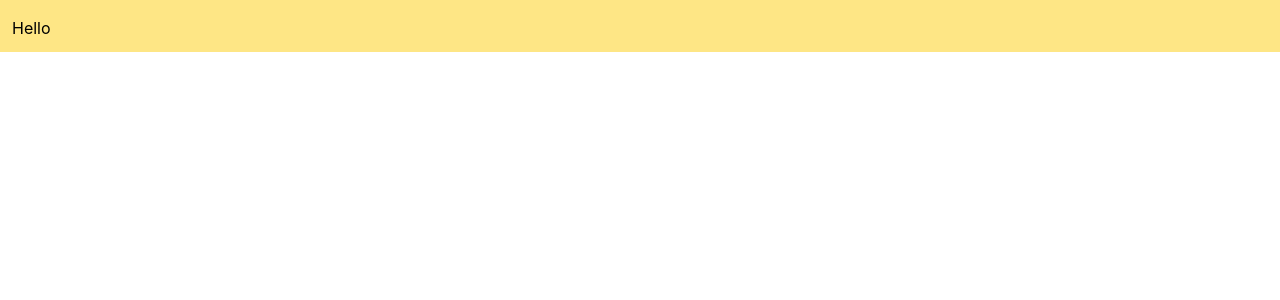
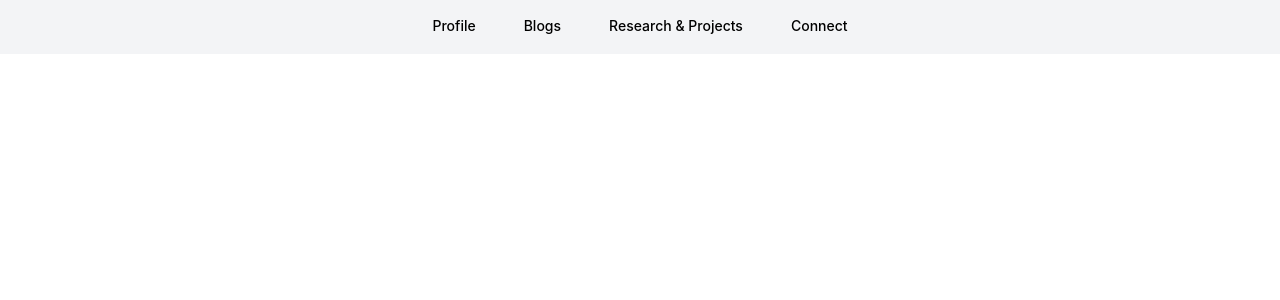
Before and after one commit to pycodebook/profile, a React (Vite) app: page / in a window 1280 px wide. Shown: the top 300 px of the page. Built offline with nearby package versions, Linux system fonts and the light colour scheme.

Commit message:
feat: navbar added

```diff
--- a/src/App.jsx
+++ b/src/App.jsx
@@ -1,9 +1,11 @@
 import "./App.css";
+import Navbar from "./components/Navbar";
 
 function App() {
   return (
     <>
-      <div className="p-3 pt-4 bg-amber-200">Hello</div>
+      <Navbar />
+
     </>
   );
 }
--- /dev/null
+++ b/src/components/Navbar.jsx
@@ -0,0 +1,20 @@
+export default function Navbar() {
+  return (
+    <nav className="bg-gray-100 p-4">
+      <ul className="flex items-center justify-center gap-x-12 text-sm font-medium">
+        <li className="cursor-pointer border-b-2 border-transparent transition-all hover:border-blue-500 hover:text-blue-500">
+          Profile
+        </li>
+        <li className="cursor-pointer border-b-2 border-transparent transition-all hover:border-blue-500 hover:text-blue-500">
+          Blogs
+        </li>
+        <li className="cursor-pointer border-b-2 border-transparent transition-all hover:border-blue-500 hover:text-blue-500">
+        Research & Projects
+        </li>
+        <li className="cursor-pointer border-b-2 border-transparent transition-all hover:border-blue-500 hover:text-blue-500">
+        Connect
+        </li>
+      </ul>
+    </nav>
+  );
+}
```
